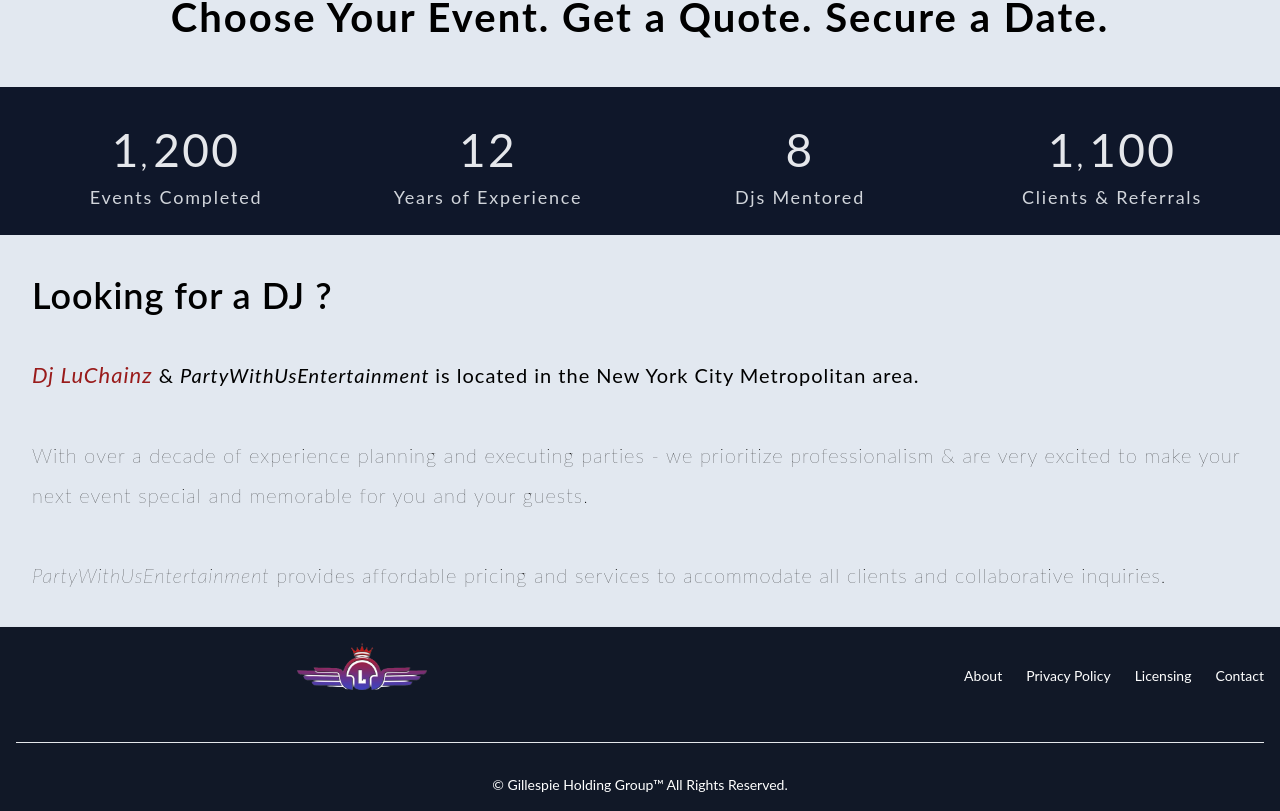
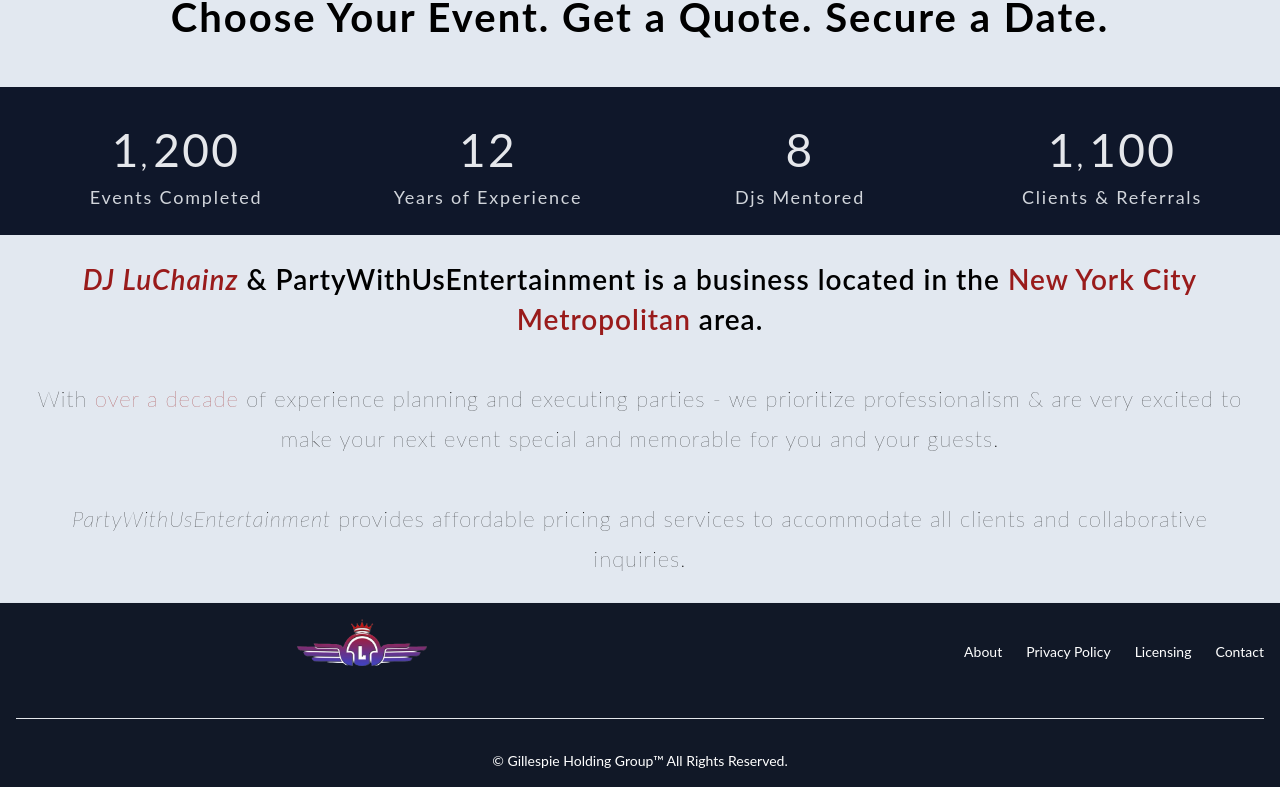
Before and after one commit to lamboprogramming/vercel-launch, a Next.js app in the folder djluchainz/: page / in a window 1280 px wide. Shown: the part 1148-1959 px from the top of the page. After the commit the page ends 1935 px from the top, so only its background shows below. Built offline with nearby package versions, Linux system fonts and the light colour scheme.

Commit message:
another commit

```diff
--- a/djluchainz/components/Heropage.jsx
+++ b/djluchainz/components/Heropage.jsx
@@ -85,28 +85,28 @@
     {/* Section 3 */}
     <div className="grid grid-cols-4">
     {/* Col 1 */}
-      <div className='col-span-4 col-start-1 text-center md:text-left'>
-        <div className='text-[20px]  text-black tracking-wider leading-10 mb-2 p-6 m-2 '>
+      <div className='col-span-4 col-start-1 text-center '>
+        <div className='text-[20px]  text-black tracking-wider leading-10  p-6 '>
 
-        <p className='font-[600] text-[36px] md:mt-2 '>Looking for a DJ ?</p>
+
 
         {/* Paragraph 1 */}
-        <p className='font-[400]'>
-        <br />
+        <p className='font-[600] text-[28px]'><span className="italic text-red-800">DJ LuChainz</span> & PartyWithUsEntertainment is a business located in the <span className="text-red-800">New York City Metropolitan</span> area. </p>
 
-       <span className='text-red-800 text-[22px] italic'>Dj LuChainz </span> & <span className='italic '>PartyWithUsEntertainment </span> is located in the New York City Metropolitan area.
 
-        </p>
+
+
+
         <br />
         {/* Paragraph 2 */}
-        <p className='font-[200]'>
-        With over a decade of experience planning and executing parties - we prioritize professionalism & are very excited to make your next event special and memorable for you and your guests.
+        <p className='font-[200] text-[22px]'>
+        With <span className="text-red-800">over a decade</span> of experience planning and executing parties - we prioritize professionalism & are very excited to make your next event special and memorable for you and your guests.
         </p>
 
         <br />
 
         {/* Paragraph 3 */}
-        <p className='font-[200]'>
+        <p className='font-[200] text-[22px]'>
         <span className='italic '>PartyWithUsEntertainment </span>  provides affordable pricing and services to accommodate all clients and collaborative inquiries.
         </p>
         </div>
--- a/djluchainz/src/pages/about.jsx
+++ b/djluchainz/src/pages/about.jsx
@@ -60,7 +60,7 @@
       <div className='grid grid-cols-4 tracking-widest text-black  font-[200] '>
 
       <div className="col-span-4 col-start-1 text-left ">
-      <p className='mb-4 leading-10 '><span className='font-[300] text-[58px]'>L</span>uChainz is a highly experienced and sought-after DJ with over a decade of experience in the music industry. Based out of New York City, LuChainz has traveled all country, playing at some of the most exclusive events and venues.</p>
+      <p className='mb-4 leading-10'>LuChainz is a highly experienced and sought-after DJ with over a decade of experience in the music industry. Based out of New York City, LuChainz has traveled all country, playing at some of the most exclusive events and venues.</p>
       </div>
 
       <div className='col-span-4 col-start-1 text-left '>
```
